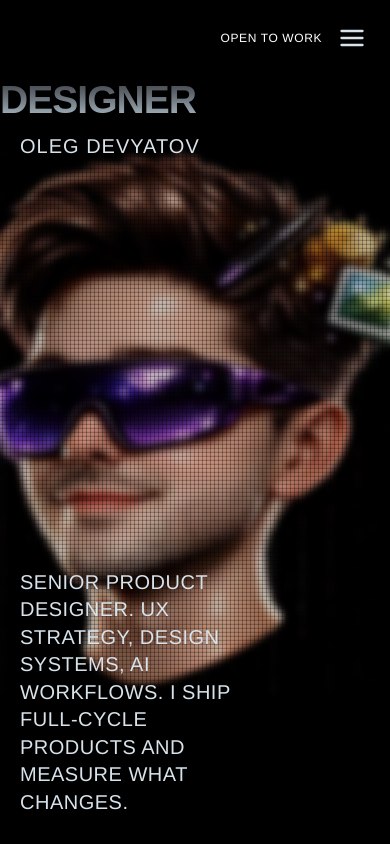
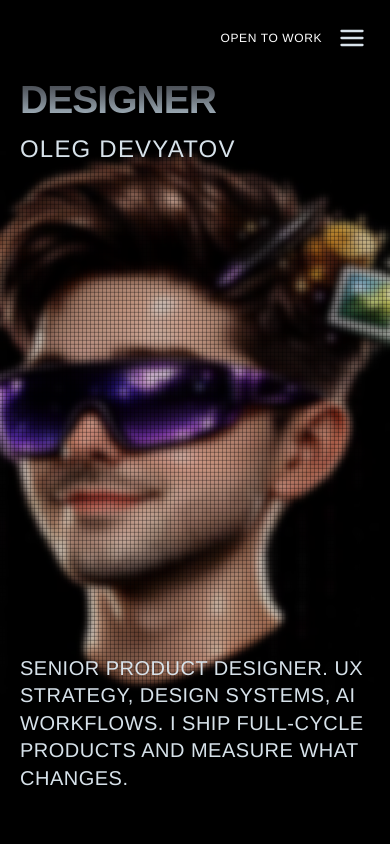
Before and after one commit to olezhapth2/PRODUCT-DESIGNER, a React (Vite) app: page / in a window 390 px wide. Shown: the top 844 px of the page. Built offline with nearby package versions, Linux system fonts and the light colour scheme; a web font is replaced by a local one.

Commit message:
feat: mobile hero - full width text blocks, larger heading scale, stretched description

```diff
--- a/src/components/HeroSection.tsx
+++ b/src/components/HeroSection.tsx
@@ -258,26 +258,26 @@ export default function HeroSection() {
         )}
       </AnimatePresence>
 
-      <div ref={headingRef} className="mt-20 sm:mt-16 relative z-20">
+      <div ref={headingRef} className="mt-20 sm:mt-16 relative z-20 w-full px-5 md:px-0">
         <FadeIn delay={0.15} y={40}>
           <h1
             ref={textRef}
-            className="hero-heading font-black uppercase tracking-tight leading-none whitespace-nowrap"
+            className="hero-heading font-black uppercase tracking-tight leading-none md:whitespace-nowrap"
             style={{ fontSize }}
           >
             {t.heroHeading}
           </h1>
         </FadeIn>
         <FadeIn delay={0.25} y={30}>
-          <p className="text-[#D7E2EA] font-medium uppercase tracking-wider mt-3 px-5" style={{ fontSize: 'clamp(1.25rem, 2.5vw, 2.5rem)' }}>
+          <p className="text-[#D7E2EA] font-medium uppercase tracking-wider mt-3" style={{ fontSize: 'clamp(1.5rem, 5vw, 2.5rem)' }}>
             {t.heroName}
           </p>
         </FadeIn>
       </div>
 
-      <div className="flex justify-between items-end pb-7 sm:pb-8 md:pb-10 px-5 md:px-10 mt-auto relative z-10">
+      <div className="flex flex-col md:flex-row md:justify-between md:items-end gap-6 pb-7 sm:pb-8 md:pb-10 px-5 md:px-10 mt-auto relative z-10">
         <FadeIn delay={0.35} y={20}>
-          <p className="text-[#D7E2EA] font-light uppercase tracking-wide leading-snug max-w-[220px] sm:max-w-[280px] md:max-w-[320px]" style={{ fontSize: 'clamp(1.25rem, 1.4vw, 1.5rem)' }}>
+          <p className="text-[#D7E2EA] font-light uppercase tracking-wide leading-snug md:max-w-[320px]" style={{ fontSize: 'clamp(1.25rem, 3.5vw, 1.5rem)' }}>
             {t.heroTagline}
           </p>
         </FadeIn>
```
